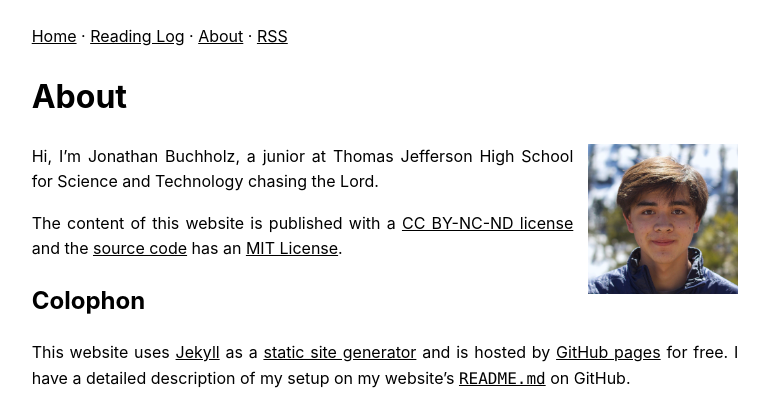
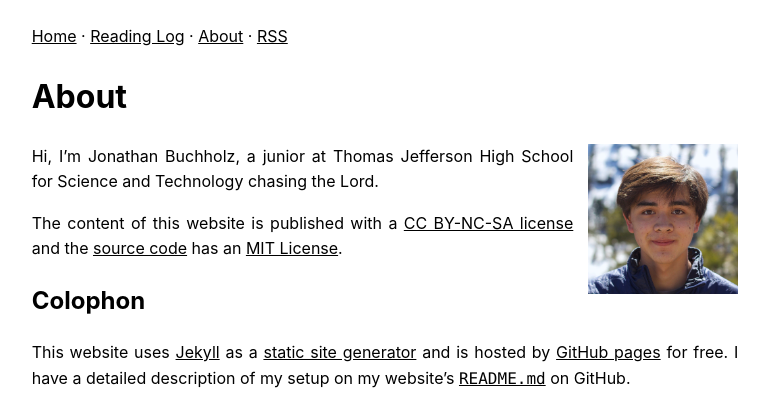
Before and after one commit to JonathanBuchh/buchh.org, a Jekyll site: the page built from about.md, in a window 1280 px wide. Shown: the top 406 px of the page, without its empty margins (255-1024 px from the left). Built offline with Jekyll 4.4.1, drawn with Linux system fonts in a browser that asks for light colours; Markdown is read by kramdown in place of the engine named in the settings.

```diff
--- a/about.md
+++ b/about.md
@@ -7,7 +7,7 @@ description: About Jonathan Buchholz.
 
 Hi, I'm Jonathan Buchholz, a junior at Thomas Jefferson High School for Science and Technology chasing the Lord.
 
-The content of this website is published with a [CC BY-NC-ND license](https://creativecommons.org/licenses/by-nd/4.0/) and the [source code](https://github.com/JonathanBuchh/jonathanbuchh.github.io) has an [MIT License](https://github.com/JonathanBuchh/jonathanbuchh.github.io/blob/main/LICENSE).
+The content of this website is published with a [CC BY-NC-SA license](https://creativecommons.org/licenses/by-nc-sa/4.0/) and the [source code](https://github.com/JonathanBuchh/jonathanbuchh.github.io) has an [MIT License](https://github.com/JonathanBuchh/jonathanbuchh.github.io/blob/main/LICENSE).
 
 ## Colophon
 
```
